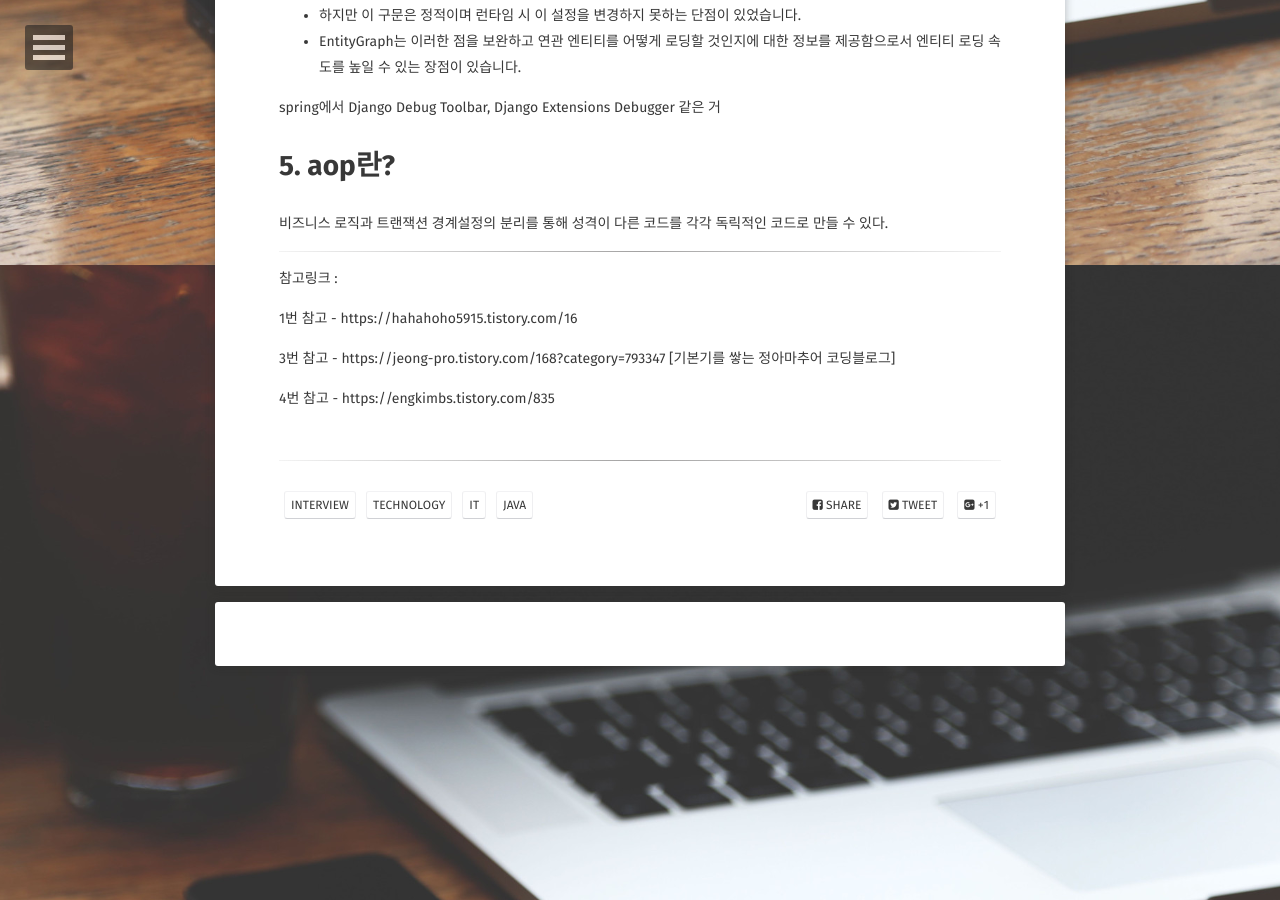
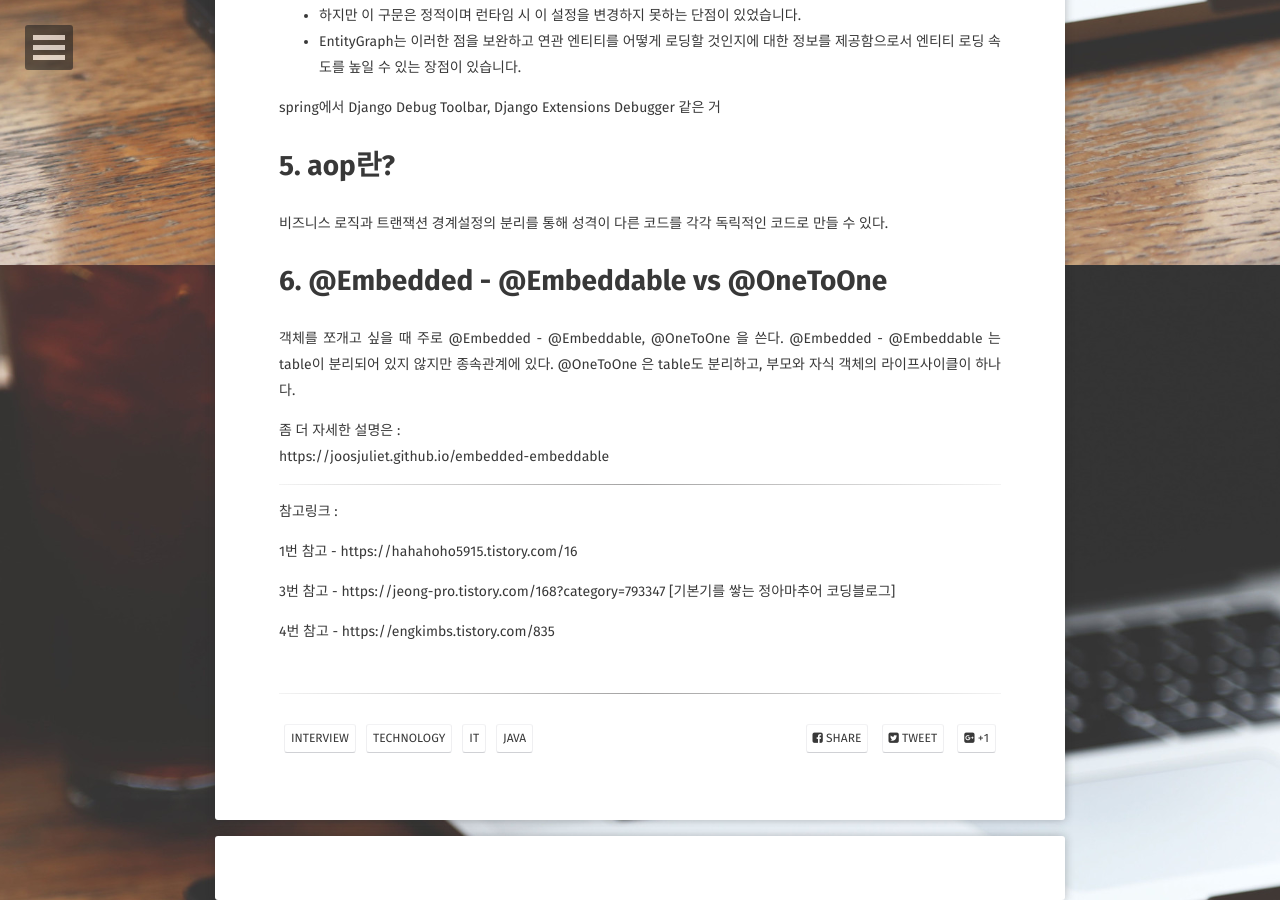
Before and after one commit to JoosJuliet/joosjuliet.github.io, a Jekyll site: the page built from _posts/2019-03-30-spring_technical_interview.md, in a window 1280 px wide and 900 px high, scrolled down 2435 px. Built offline with Jekyll 4.4.1, drawn with Linux system fonts in a browser that asks for light colours; some web fonts are replaced.

Commit message:
spring interview 추가

```diff
--- a/_posts/2019-03-30-spring_technical_interview.md
+++ b/_posts/2019-03-30-spring_technical_interview.md
@@ -104,6 +104,14 @@ Django Debug Toolbar, Django Extensions Debugger 같은 거
 # 5. aop란?
 비즈니스 로직과 트랜잭션 경계설정의 분리를 통해 성격이 다른 코드를 각각 독릭적인 코드로 만들 수 있다.
 
+# 6. @Embedded - @Embeddable vs @OneToOne
+객체를 쪼개고 싶을 때 주로 @Embedded - @Embeddable, @OneToOne 을 쓴다.
+@Embedded - @Embeddable 는 table이 분리되어 있지 않지만 종속관계에 있다.
+@OneToOne 은 table도 분리하고, 부모와 자식 객체의 라이프사이클이 하나다.
+
+좀 더 자세한 설명은 :
+https://joosjuliet.github.io/embedded-embeddable
+
 ---
 참고링크 :
 
```
